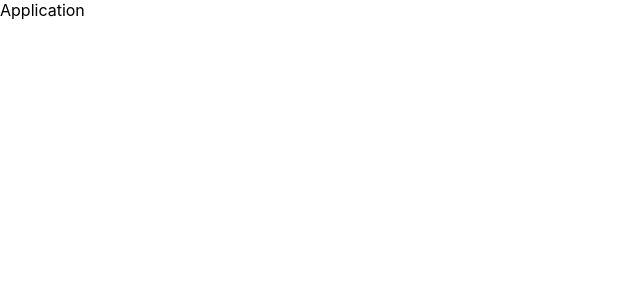
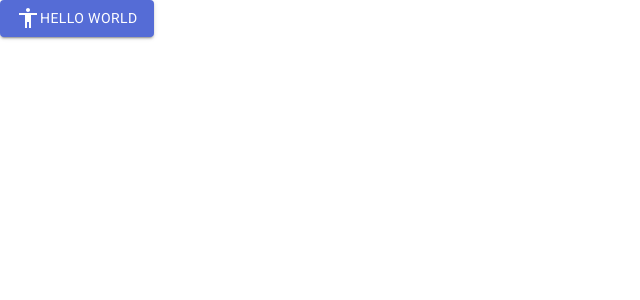
Before and after one commit to ivan-pl/pomo-time-management, a React (Create React App) app: page / in a window 1280 px wide. Shown: the top 300 px of the page, without its empty margins (0-640 px from the left). Built offline with nearby package versions, Linux system fonts and the light colour scheme.

Commit message:
build: add MUI

```diff
--- a/package.json
+++ b/package.json
@@ -3,6 +3,11 @@
   "version": "0.1.0",
   "private": true,
   "dependencies": {
+    "@emotion/react": "^11.11.1",
+    "@emotion/styled": "^11.11.0",
+    "@fontsource/roboto": "^5.0.5",
+    "@mui/icons-material": "^5.14.0",
+    "@mui/material": "^5.14.0",
     "@testing-library/jest-dom": "^5.16.5",
     "@testing-library/react": "^13.4.0",
     "@testing-library/user-event": "^13.5.0",
--- a/src/App.tsx
+++ b/src/App.tsx
@@ -1,8 +1,17 @@
 import React from "react";
+import Button from "@mui/material/Button";
+import AccessibilityIcon from "@mui/icons-material/Accessibility";
+
 import "./App.css";
 
 function App() {
-  return <div>Application</div>;
+  return (
+    <div>
+      <Button variant="contained">
+        <AccessibilityIcon /> Hello World
+      </Button>
+    </div>
+  );
 }
 
 export default App;
--- a/src/index.tsx
+++ b/src/index.tsx
@@ -1,13 +1,21 @@
 import React from "react";
 import ReactDOM from "react-dom/client";
+import CssBaseline from "@mui/material/CssBaseline";
 import "./index.css";
+import { ThemeProvider } from "@mui/material/styles";
+import "@fontsource/roboto/400.css";
+import "@fontsource/roboto/700.css";
 import App from "./App";
+import theme from "./theme";
 
 const root = ReactDOM.createRoot(
   document.getElementById("root") as HTMLElement,
 );
 root.render(
   <React.StrictMode>
-    <App />
+    <ThemeProvider theme={theme}>
+      <CssBaseline />
+      <App />
+    </ThemeProvider>
   </React.StrictMode>,
 );
--- /dev/null
+++ b/src/theme.ts
@@ -0,0 +1,19 @@
+import { createTheme } from "@mui/material/styles";
+import { red } from "@mui/material/colors";
+
+// A custom theme for this app
+const theme = createTheme({
+  palette: {
+    primary: {
+      main: "#556cd6",
+    },
+    secondary: {
+      main: "#19857b",
+    },
+    error: {
+      main: red.A400,
+    },
+  },
+});
+
+export default theme;
```
Also changed, not shown: 1 other file (tests, documents, lock files or other folders).
